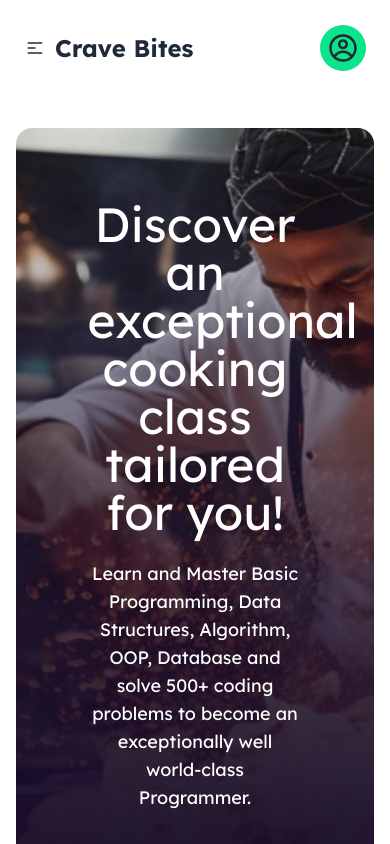
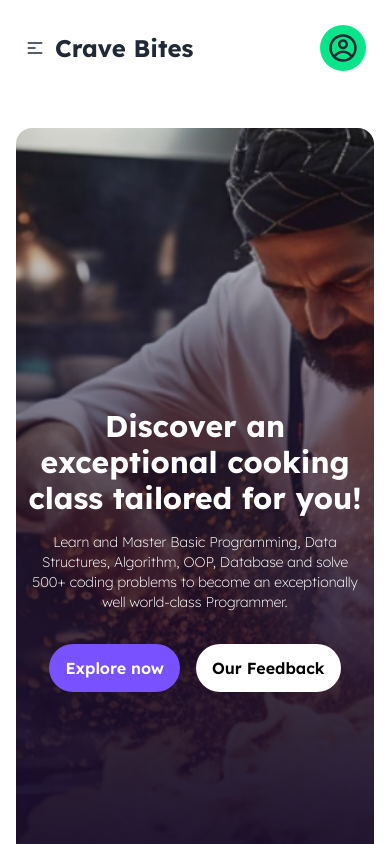
Before and after one commit to arifraj9911/chef-table, a React (Vite) app: page / in a window 390 px wide. Shown: the top 844 px of the page. Built offline with nearby package versions, Linux system fonts and the light colour scheme.

Commit message:
banner button style and responsive style added

```diff
--- a/src/components/Banner/Banner.jsx
+++ b/src/components/Banner/Banner.jsx
@@ -11,17 +11,21 @@ const Banner = () => {
       }}
       className="rounded-2xl text-white flex flex-col items-center justify-center text-center"
     >
-      <h1 className="text-5xl w-3/5">
+      <h1 className="text-3xl lg:text-[52px] font-bold lg:leading-[76px] lg:w-3/4">
         Discover an exceptional cooking class tailored for you!
       </h1>
-      <p className="text-lg font-normal w-3/5 mt-6 mb-10">
+      <p className="text-sm lg:text-lg font-extralight mx-2 lg:mx-0 lg:w-3/5 mt-4 lg:mt-6 mb-8 lg:mb-10">
         Learn and Master Basic Programming, Data Structures, Algorithm, OOP,
         Database and solve 500+ coding problems to become an exceptionally well
         world-class Programmer.
       </p>
-      <div className="flex gap-8">
-        <button className="btn btn-accent rounded-[50px]">Explore now</button>
-        <button className="btn rounded-[50px]">Our Feedback</button>
+      <div className="flex gap-4 lg:gap-[30px]  lg:text-xl font-semibold">
+        <button className="px-4 lg:px-5 py-3 lg:py-4 bg-[#7951ff] border-0 hover:bg-none text-white rounded-[50px]">
+          Explore now
+        </button>
+        <button className="px-4 lg:px-5 py-3 lg:py-4 bg-[#FFFFFF] border-0 hover:bg-none text-black rounded-[50px]">
+          Our Feedback
+        </button>
       </div>
     </div>
   );
```
